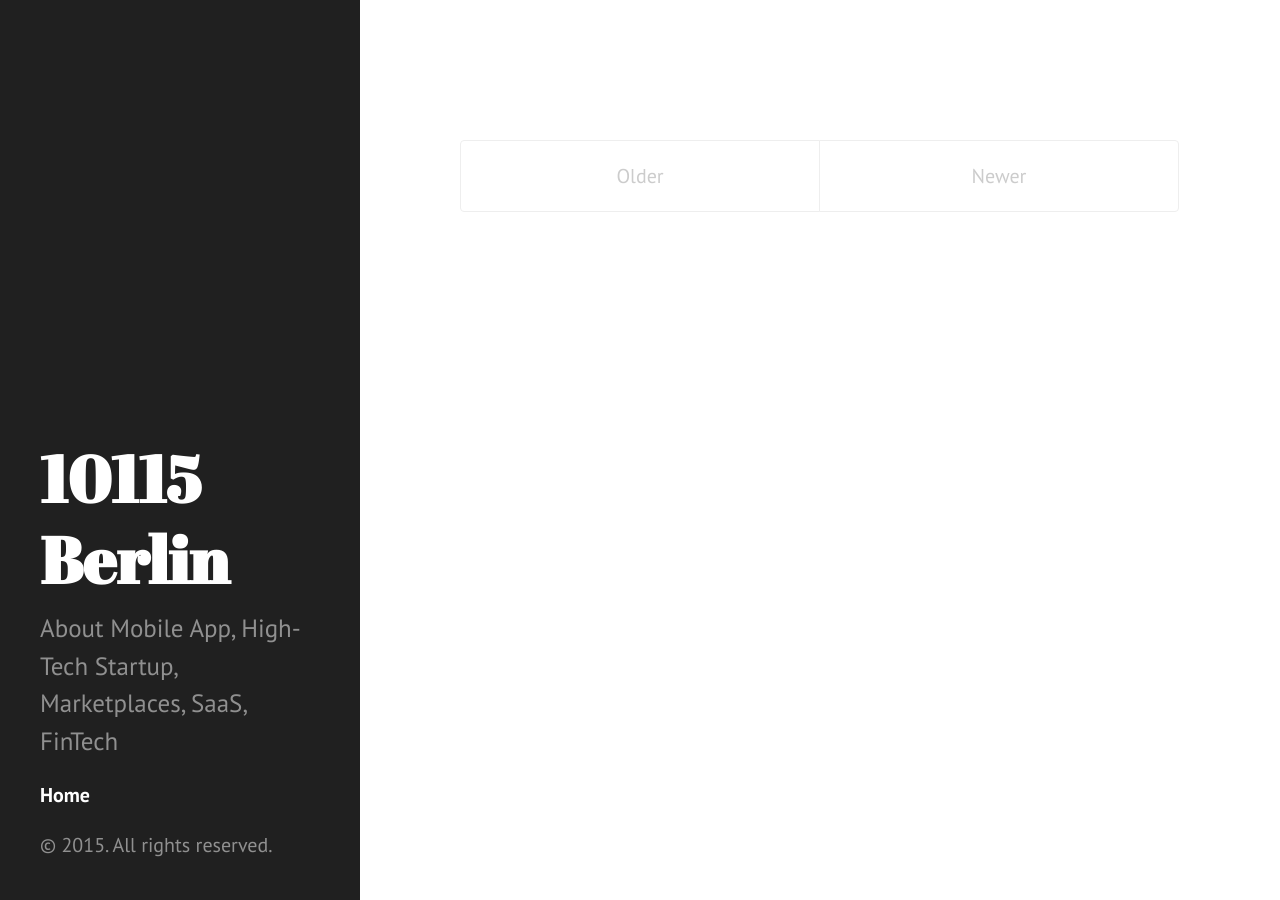
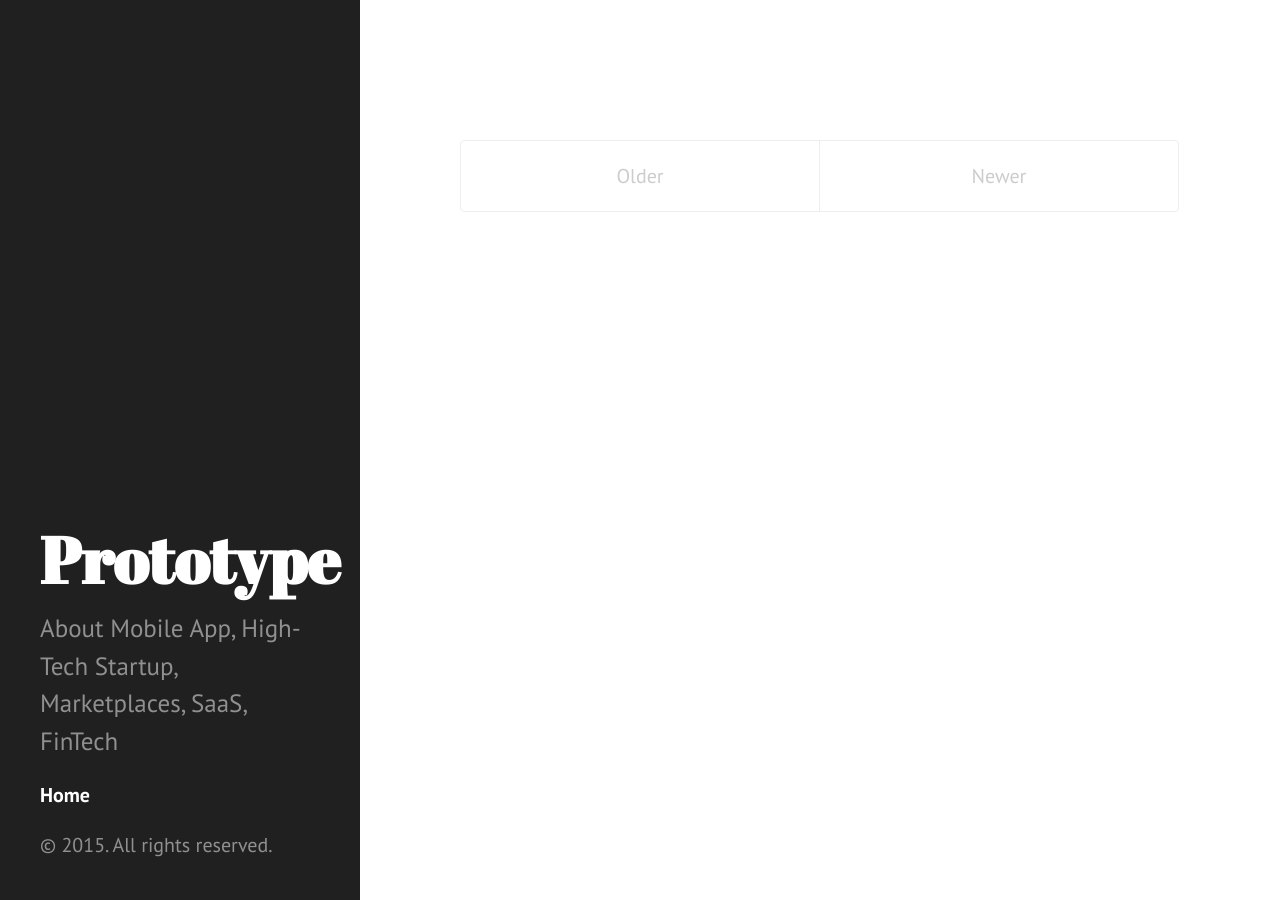
Before and after one commit to jiunwu/_outdated_jiunwu.github.io, a Jekyll site: the page built from index.html, in a window 1280 px wide. Built offline with Jekyll 4.4.1, drawn with Linux system fonts in a browser that asks for light colours; the list of posts is cut into pages by our own code.

Commit message:
Update _config.yml

```diff
--- a/_config.yml
+++ b/_config.yml
@@ -2,7 +2,7 @@ excerpt_separator: ""
 pygments: true
 markdown: kramdown
 url: http://jiunwu.github.io
-title: 10115 Berlin
-tagline: ideas came from Berlin
+title: Prototype
+tagline: thinking in cloud
 description: About Mobile App, High-Tech Startup, Marketplaces, SaaS, FinTech
 paginate: 10
```
